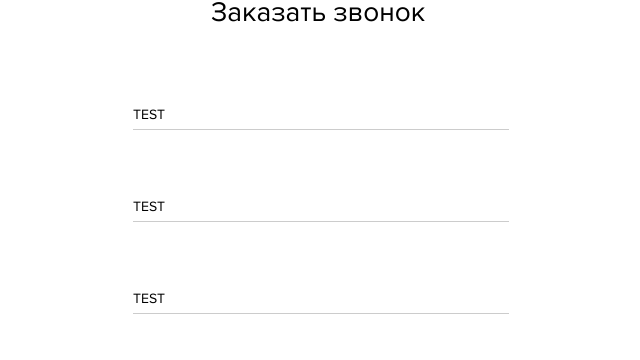
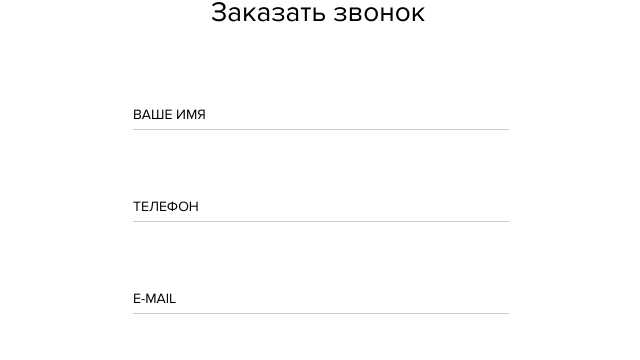
Before and after one commit to AntonAAMain/semprogroup, a Next.js app: page / in a window 1280 px wide. Both pictures are taken after a click on the element "ЗАКАЗАТЬ ЗВОНОК". Shown: the part 161-521 px from the top of the page, without its empty margins (322-962 px from the left). Built offline with nearby package versions, Linux system fonts and the light colour scheme.

Commit message:
added modal inputs handling

```diff
--- a/package.json
+++ b/package.json
@@ -19,9 +19,13 @@
     "next": "14.2.9",
     "react": "18.3.1",
     "react-dom": "18.3.1",
+    "react-input-mask": "^2.0.4",
     "react-select": "^5.8.0",
     "sass": "^1.78.0",
     "typescript": "5.6.2",
     "zustand": "^4.5.5"
+  },
+  "devDependencies": {
+    "@types/react-input-mask": "^3.0.5"
   }
 }
--- a/src/components/layout/Header/CallOrder/CallOrder.module.scss
+++ b/src/components/layout/Header/CallOrder/CallOrder.module.scss
@@ -5,4 +5,10 @@
   width: max-content;
   font-weight: 600;
   font-size: 15px;
+  cursor: pointer;
+  transition: 0.3s font-size;
+
+  &:hover {
+    font-size: 16px;
+  }
 }
--- a/src/components/widgets/CallModal/Button/Button.module.scss
+++ b/src/components/widgets/CallModal/Button/Button.module.scss
@@ -7,4 +7,10 @@
   border-radius: 100px;
   background: rgb(47, 128, 237);
   color: white;
+  cursor: pointer;
+  transition: 0.2s background;
+
+  &:hover {
+    background: rgb(85, 145, 223);
+  }
 }
--- a/src/components/widgets/CallModal/Button/Button.tsx
+++ b/src/components/widgets/CallModal/Button/Button.tsx
@@ -1,7 +1,18 @@
 import cn from "classnames";
 
 import cls from "./Button.module.scss";
+import { DetailedHTMLProps, InputHTMLAttributes } from "react";
 
-export const Button = () => {
-  return <div className={cn(cls.container)}>Отправить</div>;
+interface Props
+  extends DetailedHTMLProps<
+    InputHTMLAttributes<HTMLInputElement>,
+    HTMLInputElement
+  > {}
+
+export const Button = ({ ...props }: Props) => {
+  return (
+    <div {...props} className={cn(cls.container)}>
+      Отправить
+    </div>
+  );
 };
--- a/src/components/widgets/CallModal/CallModal.tsx
+++ b/src/components/widgets/CallModal/CallModal.tsx
@@ -5,6 +5,8 @@ import { useEffect, useState } from "react";
 import { sleep } from "@/shared/helpers";
 
 import cn from "classnames";
+
+import InputMask from "react-input-mask";
 
 import cls from "./CallModal.module.scss";
 import { CallModalInput } from "./CallModalInput/CallModalInput";
@@ -27,12 +29,22 @@ export const CallModal = () => {
 
   useEffect(() => {
     changing();
+
+    setName("");
+    setPhone("");
+    setEmail("");
   }, [isActive, localActive]);
 
-  const [test, setTest] = useState("");
+  const [name, setName] = useState<string>("");
+  const [phone, setPhone] = useState<string>("");
+  const [email, setEmail] = useState<string>("");
 
   const blockClick = (e: React.MouseEvent<HTMLDivElement, MouseEvent>) =>
     e.stopPropagation();
+
+  const buttonClick = () => {
+    console.log("Заполненные поля - ", name, phone, email);
+  };
 
   return (
     <>
@@ -46,21 +58,22 @@ export const CallModal = () => {
 
             <div className={cls.inputs}>
               <CallModalInput
-                value={test}
-                onChange={(e) => setTest(e.target.value)}
-                label="test"
+                value={name}
+                onChange={(e) => setName(e.target.value)}
+                label="Ваше имя"
               />
 
               <CallModalInput
-                value={test}
-                onChange={(e) => setTest(e.target.value)}
-                label="test"
+                isPhone
+                value={phone}
+                onChange={(e) => setPhone(e.target.value)}
+                label="Телефон"
               />
 
               <CallModalInput
-                value={test}
-                onChange={(e) => setTest(e.target.value)}
-                label="test"
+                value={email}
+                onChange={(e) => setEmail(e.target.value)}
+                label="E-MAIL"
               />
             </div>
 
@@ -69,7 +82,7 @@ export const CallModal = () => {
               политикой обработки персональных данных
             </div>
 
-            <Button />
+            <Button onClick={buttonClick} />
           </div>
         </div>
       )}
--- a/src/components/widgets/CallModal/CallModalInput/CallModalInput.tsx
+++ b/src/components/widgets/CallModal/CallModalInput/CallModalInput.tsx
@@ -8,6 +8,7 @@ import {
 import cn from "classnames";
 
 import cls from "./CallModalInput.module.scss";
+import ReactInputMask from "react-input-mask";
 
 interface Props
   extends DetailedHTMLProps<
@@ -15,9 +16,10 @@ interface Props
     HTMLInputElement
   > {
   label: string;
+  isPhone?: boolean;
 }
 
-export const CallModalInput = ({ label, ...props }: Props) => {
+export const CallModalInput = ({ label, isPhone, ...props }: Props) => {
   const ref = useRef<HTMLInputElement>(null);
 
   const [isFocused, setIsFocused] = useState<boolean>(false);
@@ -34,6 +36,7 @@ export const CallModalInput = ({ label, ...props }: Props) => {
 
   return (
     <div className={cls.container}>
+      {!isPhone ? (
         <input
           onFocus={onFocus}
           onBlur={onBlur}
@@ -42,7 +45,21 @@ export const CallModalInput = ({ label, ...props }: Props) => {
           type="text"
           className={cls.input}
         />
-      ;
+      ) : (
+        <ReactInputMask
+          onFocus={onFocus}
+          onBlur={onBlur}
+          ref={ref}
+          {...props}
+          type="text"
+          className={cls.input}
+          mask="+7 (999) 999-99-99"
+          maskChar="_"
+          id="phone"
+          name="phone"
+        />
+      )}
+
       <div className={cn(cls.label, { [cls.label_focused]: isFocused })}>
         {label}
       </div>
```
Also changed, not shown: 1 other file (tests, documents, lock files or other folders). Lines whose indentation alone changed are shown as unchanged.
